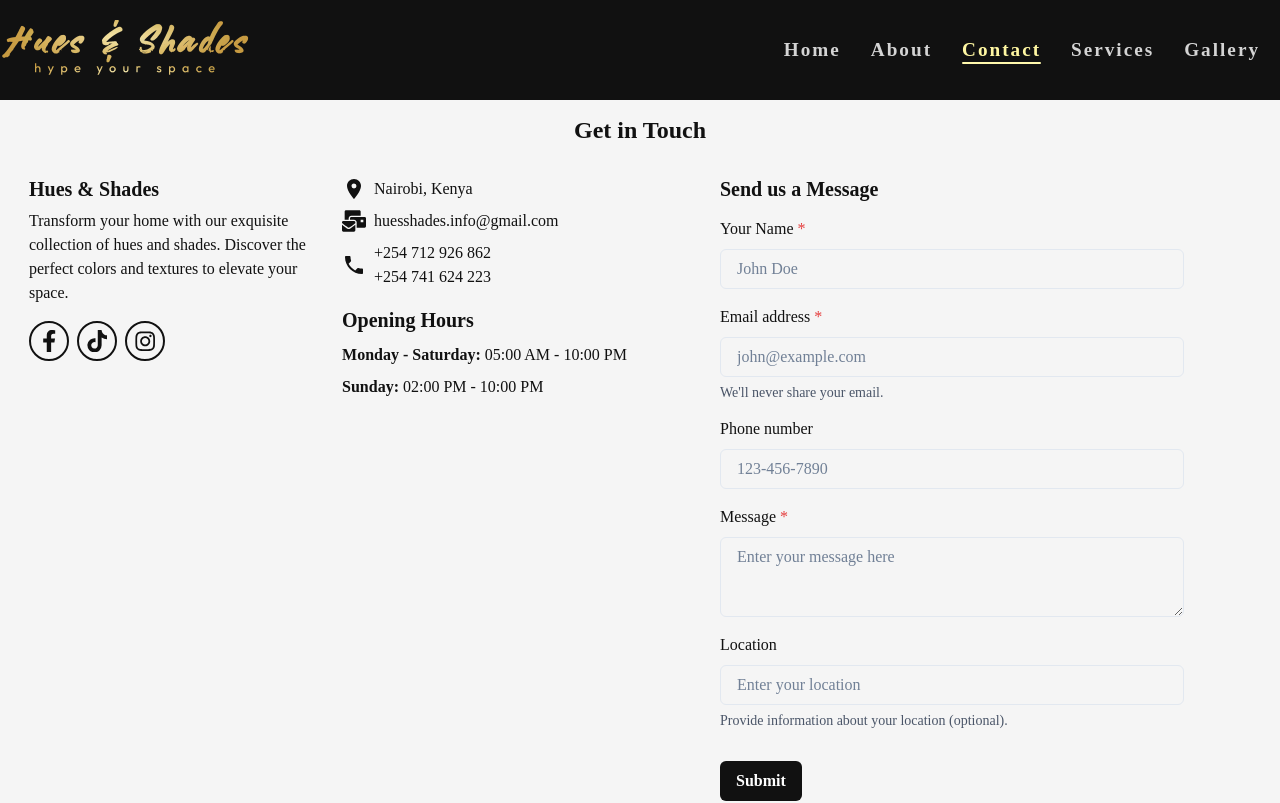
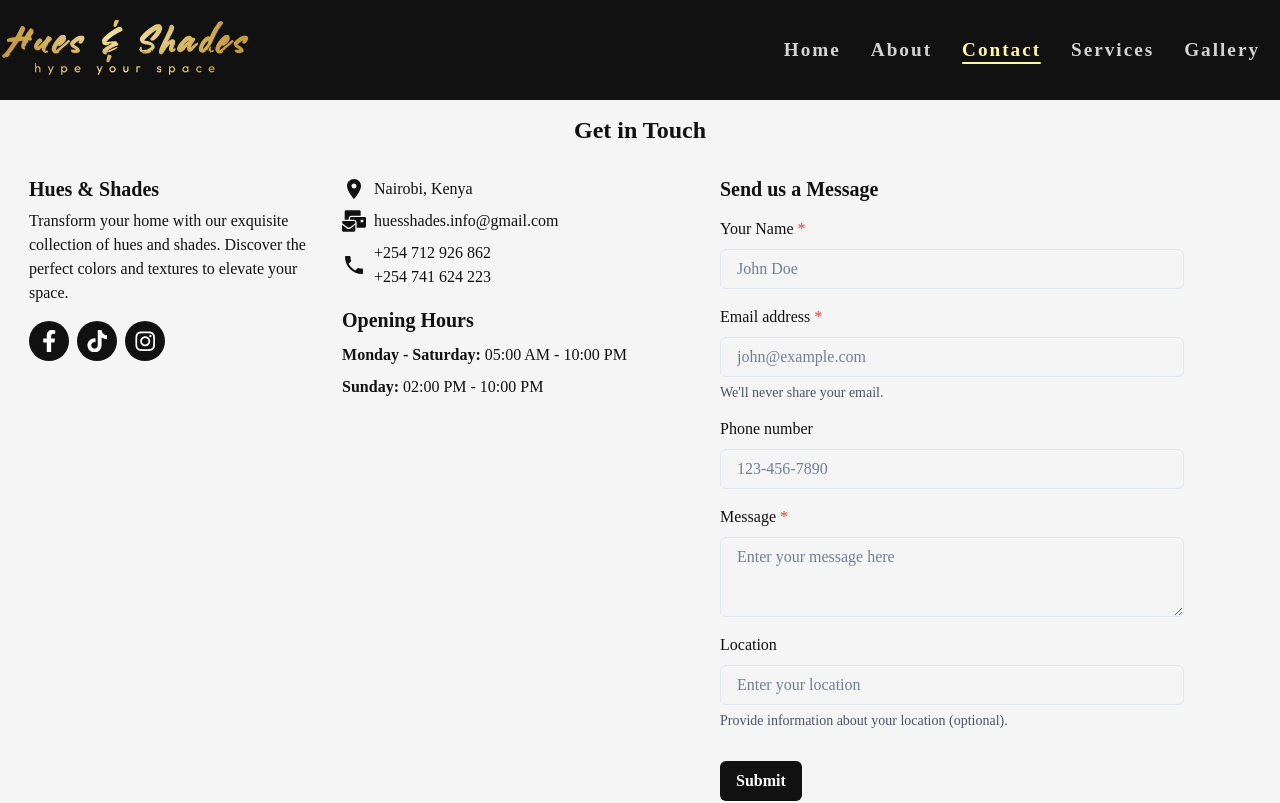
Before and after one commit to lkbrian/Hues-Shades, a React (Vite) app: page /Contact in a window 1280 px wide. Shown: the top 803 px of the page. Built offline with nearby package versions, Linux system fonts and the light colour scheme.

Commit message:
{enhance}:updated media icons

```diff
--- a/src/Pages/Contact/index.jsx
+++ b/src/Pages/Contact/index.jsx
@@ -58,7 +58,8 @@ function Contact() {
                 justifyContent={"center"}
                 alignItems={"center"}
                 borderRadius={"full"}
-                border={"2px solid #111"}
+                bg={"#111"}
+                color={"#fff"}
                 mr={2}
                 mb={2}
               >
```
